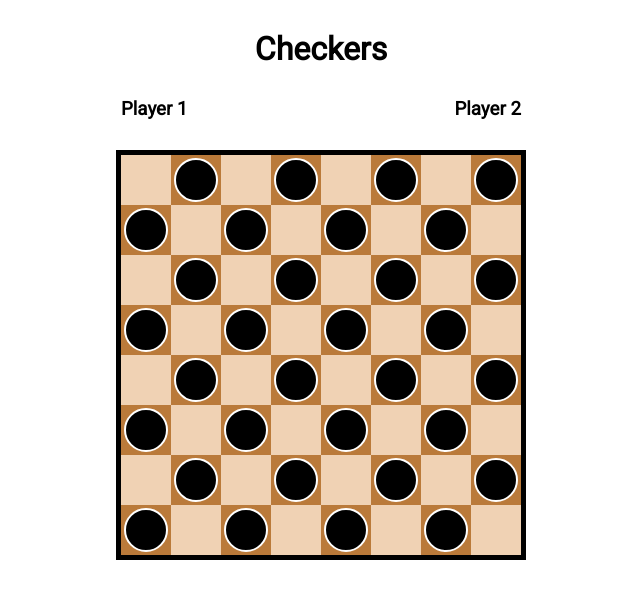
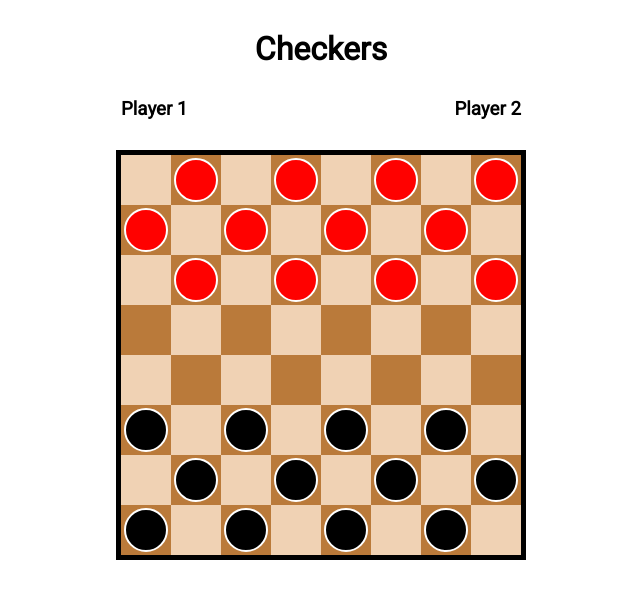
Before and after one commit to CaseyVandyke/Checker-Board, a React (Create React App) app: page / in a window 1280 px wide. Shown: the top 598 px of the page, without its empty margins (319-959 px from the left). Built offline with nearby package versions, Linux system fonts and the light colour scheme.

Commit message:
squares back on board

```diff
--- a/src/checkBoard/checkerSquares/checkerSquare/CheckerSquare.jsx
+++ b/src/checkBoard/checkerSquares/checkerSquare/CheckerSquare.jsx
@@ -3,6 +3,10 @@ import PropTypes from "prop-types";
 import GameSquare from './gameSquare/GameSquare';
 import InertSquare from './inertSquare/InertSquare';
 
+
+const hasBlackChip = row => row >= 5;
+
+const hasRedChip= row => row <= 2;
 
 const isLightSquare = ({ column, row }) => (column + row) % 2 === 0;
 
@@ -16,8 +20,8 @@ const CheckerPiece = props => {
       <GameSquare
         column={column}
         row={row}
-        hasBlackChip={true}
-        hasRedChip={false}
+        hasBlackChip={hasBlackChip(row)}
+        hasRedChip={hasRedChip(row)}
       />
     );
   }
```
